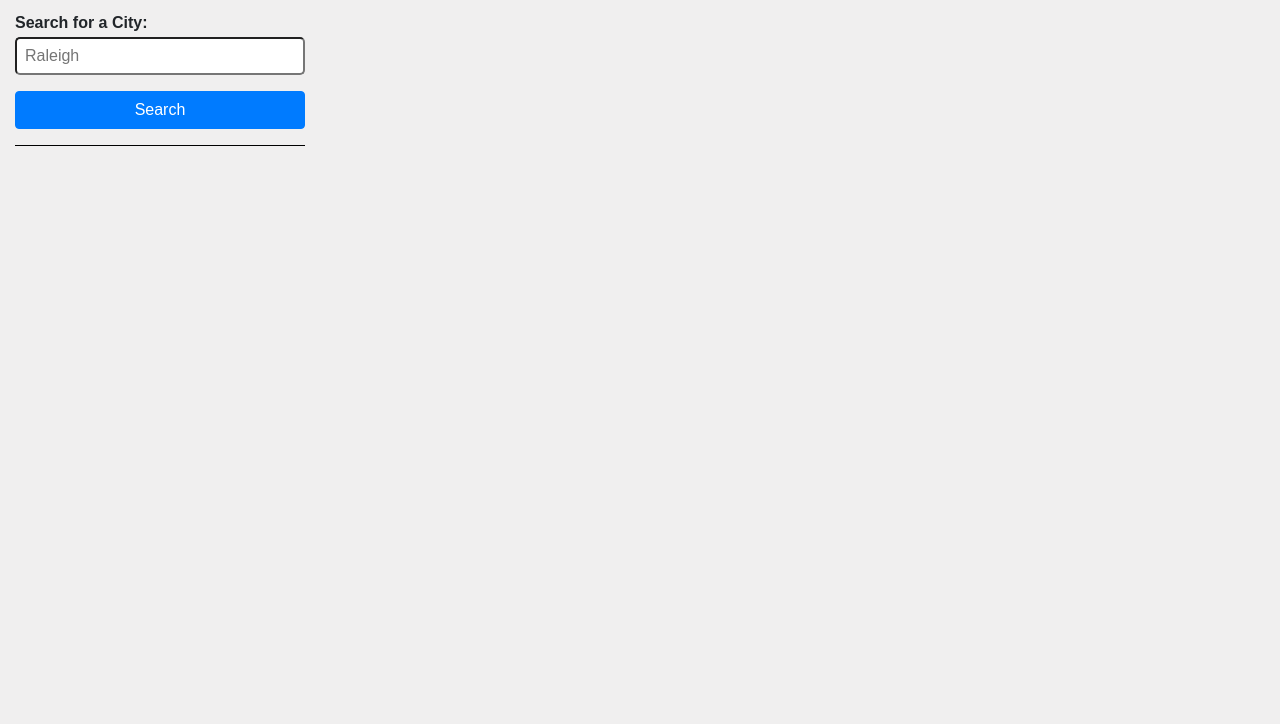
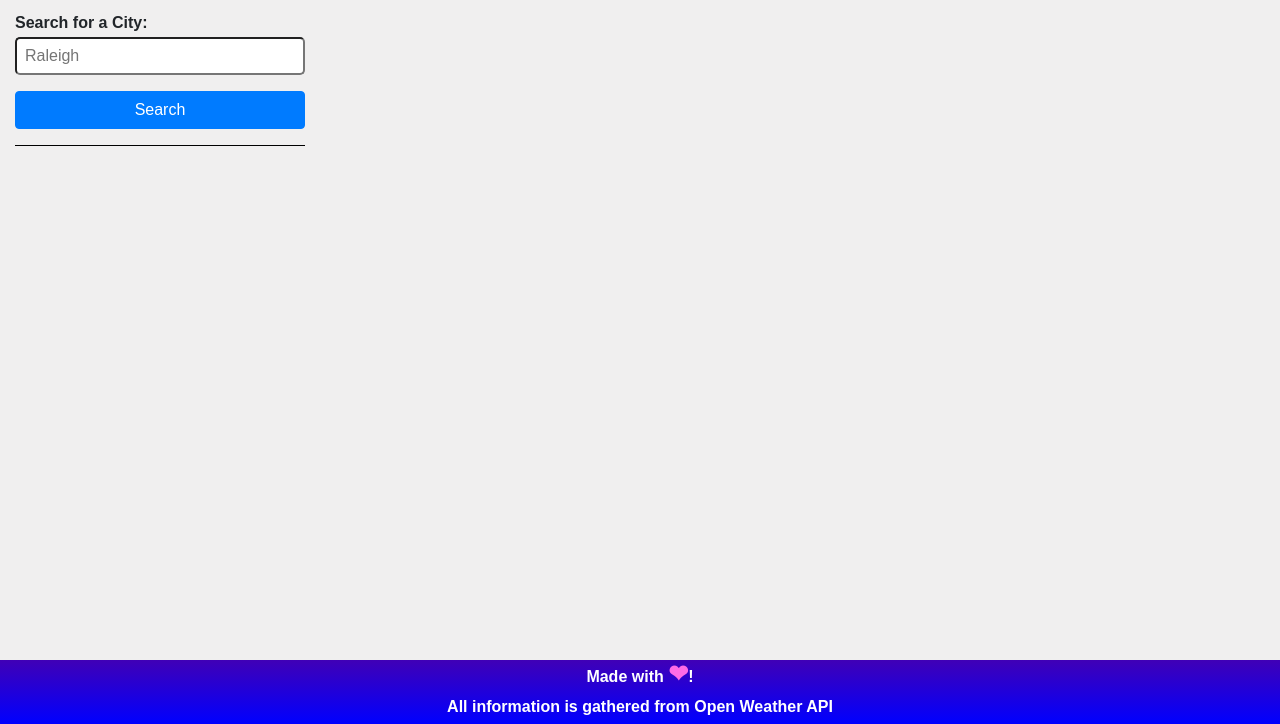
Before and after one commit to ajlineb/Weather_Dashboard, a plain HTML site: page index.html in a window 1280 px wide. Shown: the part 76-800 px from the top of the page. Drawn offline with nearby package versions, Linux system fonts and the light colour scheme.

Commit message:
re-Added the footer and added credits

```diff
--- a/Assets/CSS/style.css
+++ b/Assets/CSS/style.css
@@ -59,7 +59,6 @@ footer {
         rgb(64, 0, 182)  0%,
         blue 100%
     );
-    padding: 1rem;
     width: 100%;
 }
 .credits {
--- a/index.html
+++ b/index.html
@@ -74,11 +74,17 @@
         </div>
     </div>
 
-    <!-- <footer>
-        <h3 class="credits">
+    <footer>
+        <div class="credits">
+            <h3>
             Made with <span id="heart">❤</span>!
-        </h3>
-    </footer> -->
+            </h3>
+            <h3>
+            All information is gathered from Open Weather API
+            </h3>
+        </div>
+
+    </footer>
     <script src="https://code.jquery.com/jquery-3.5.1.slim.min.js" integrity="sha384-DfXdz2htPH0lsSSs5nCTpuj/zy4C+OGpamoFVy38MVBnE+IbbVYUew+OrCXaRkfj" crossorigin="anonymous"></script>
     <script src="https://cdn.jsdelivr.net/npm/bootstrap@4.6.0/dist/js/bootstrap.bundle.min.js" integrity="sha384-Piv4xVNRyMGpqkS2by6br4gNJ7DXjqk09RmUpJ8jgGtD7zP9yug3goQfGII0yAns" crossorigin="anonymous"></script>
     <script src="https://cdnjs.cloudflare.com/ajax/libs/moment.js/2.24.0/moment.min.js"></script>
```
